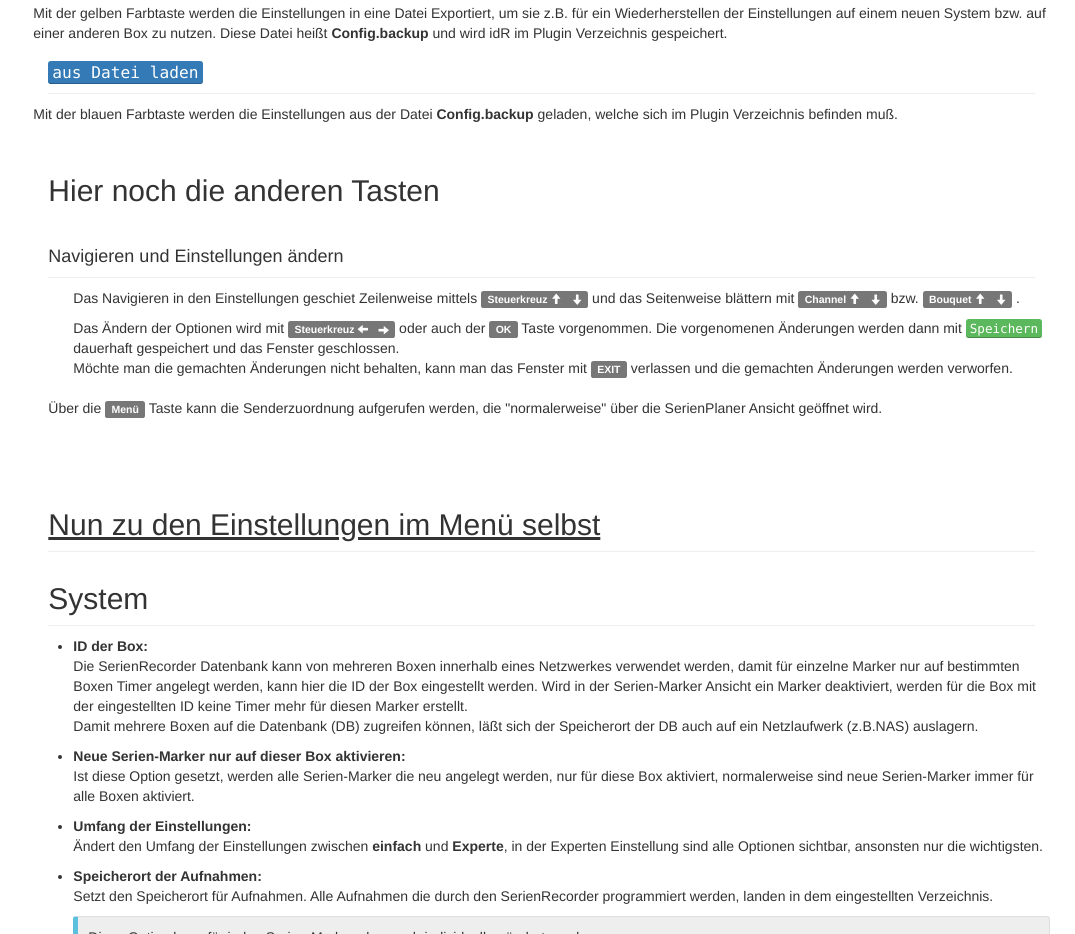
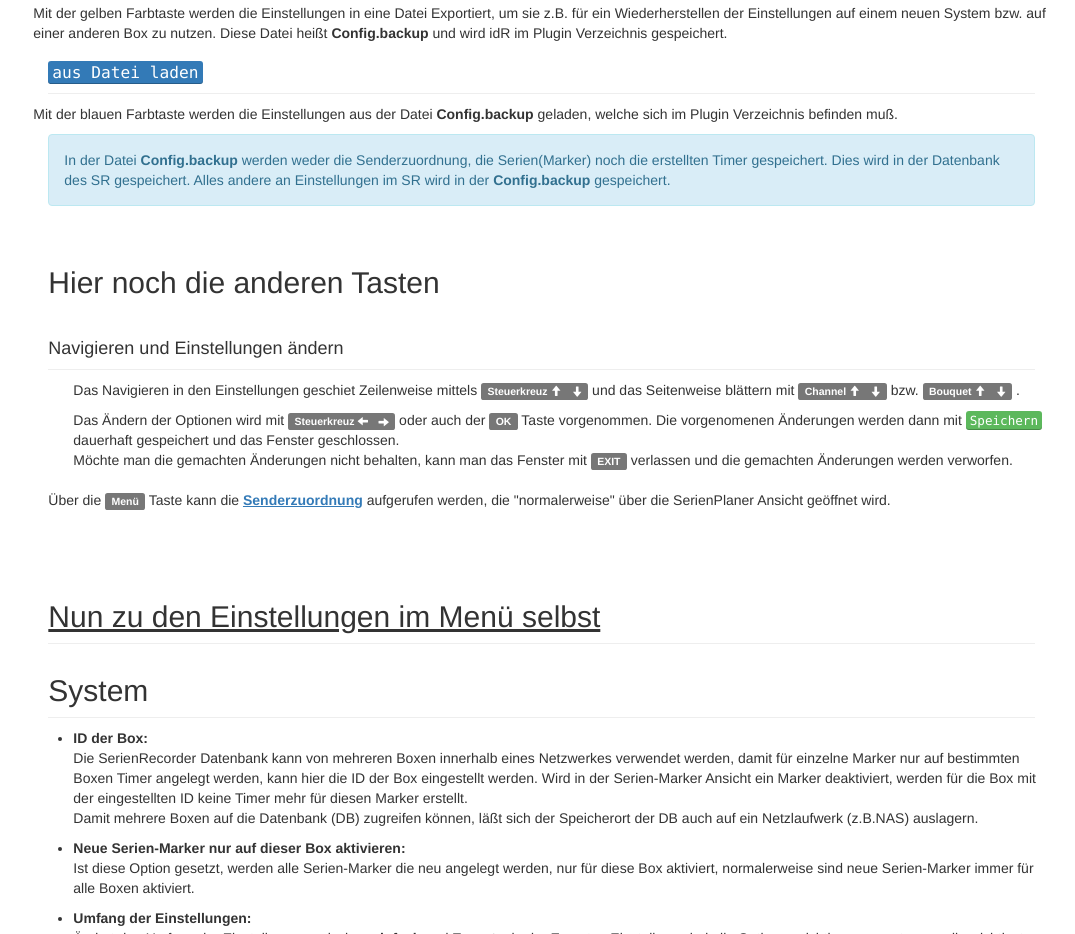
Before and after one commit to Marti-Win7/SR-AN, a plain HTML site: page einstellungen.htm in a window 1280 px wide. Shown: the part 1412-2346 px from the top of the page, without its empty margins (205-1280 px from the left). Drawn offline with nearby package versions, Linux system fonts and the light colour scheme.

Commit message:
Add files via upload

```diff
--- a/einstellungen.htm
+++ b/einstellungen.htm
@@ -94,6 +94,7 @@
                 <p>Mit der blauen Farbtaste werden die Einstellungen aus der Datei <strong>Config.backup</strong> geladen, welche sich im Plugin Verzeichnis befinden muß.
  				</p>
 			</div>
+			<div class="alert alert-info" role="alert">In der Datei <strong>Config.backup</strong> werden weder die Senderzuordnung, die Serien(Marker) noch die erstellten Timer gespeichert. Dies wird in der Datenbank des SR gespeichert. Alles andere an Einstellungen im SR wird in der <strong>Config.backup</strong> gespeichert.</div>
 			<br>
 			<h2 class="header">Hier noch die anderen Tasten</h2>
 			<br>
@@ -107,7 +108,7 @@
 				</p>
 			</div>
 			</ul>
-			<p>Über die <span class="label label-default">Menü</span> Taste kann die Senderzuordnung aufgerufen werden, die "normalerweise" über die SerienPlaner Ansicht geöffnet wird.
+			<p>Über die <span class="label label-default">Menü</span> Taste kann die <a href="serienplaner.htm#sender-zuordnen"><strong><u>Senderzuordnung</u></strong></a> aufgerufen werden, die "normalerweise" über die SerienPlaner Ansicht geöffnet wird.
 			</p>
 			<br><br><br>
 
```
